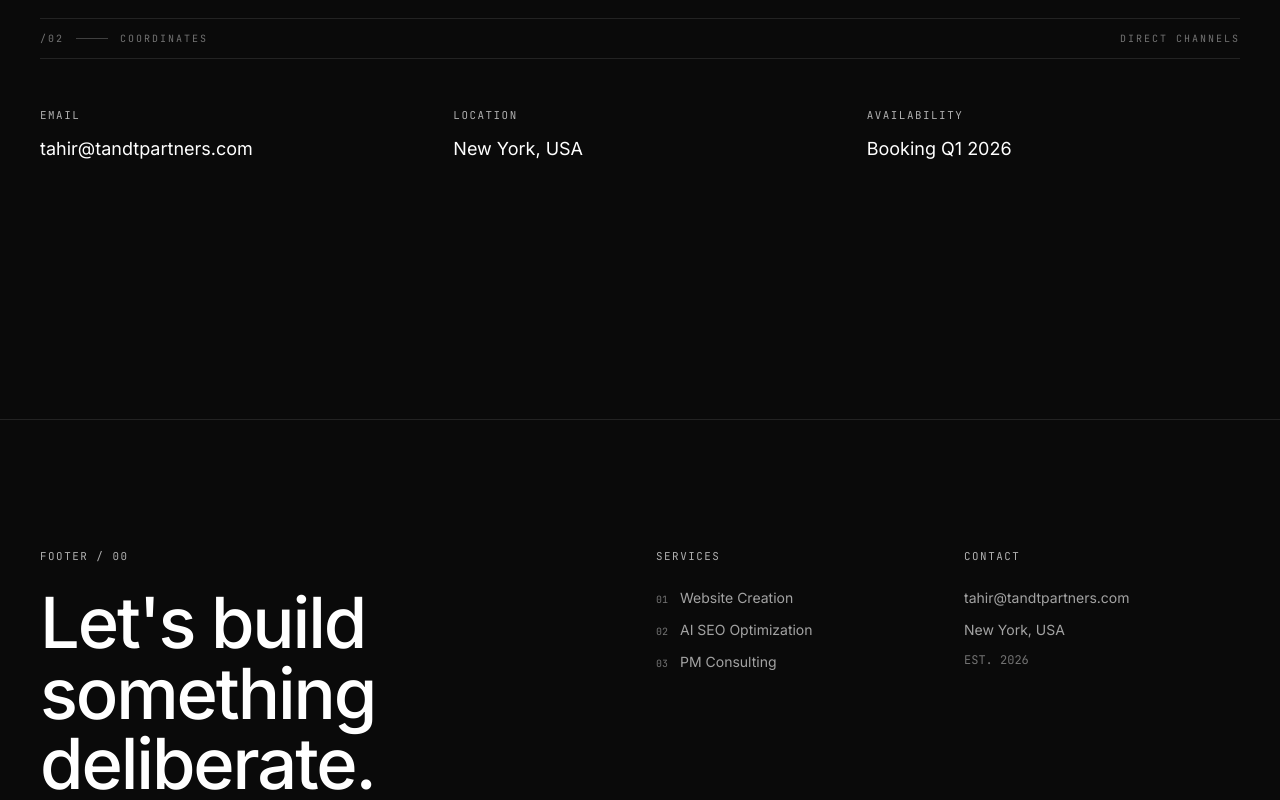
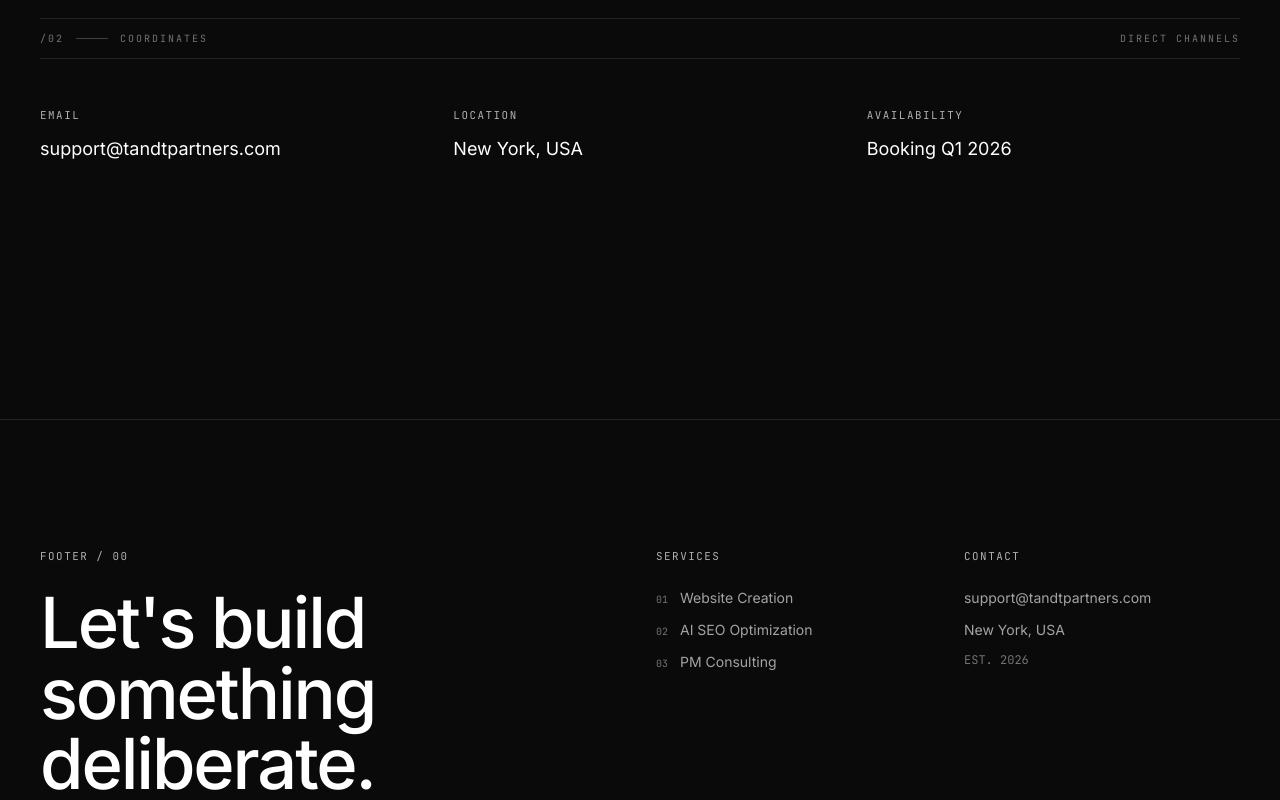
Before and after one commit to TandTPartners/tandtpartners.github.io, a React (Vite) app: page /contact in a window 1280 px wide. Shown: the part 1720-2520 px from the top of the page. Built offline with nearby package versions, Linux system fonts and the light colour scheme.

Commit message:
update contact information

```diff
--- a/src/components/layout/Footer.tsx
+++ b/src/components/layout/Footer.tsx
@@ -50,7 +50,7 @@ export default function Footer() {
           <div className="md:col-span-3">
             <p className="eyebrow">Contact</p>
             <ul className="mt-6 space-y-3 text-sm text-neutral-400">
-              <li>tahir@tandtpartners.com</li>
+              <li>support@tandtpartners.com</li>
               <li>New York, USA</li>
               <li className="mono text-xs uppercase text-neutral-500">
                 Est. 2026
--- a/src/components/layout/Navbar.tsx
+++ b/src/components/layout/Navbar.tsx
@@ -5,7 +5,7 @@ import { ArrowUpRight, Menu, X } from 'lucide-react'
 import { clsx } from 'clsx'
 
 const navLinks = [
-  { to: '/', label: 'Index', num: '00' },
+  { to: '/', label: 'Home', num: '00' },
   { to: '/website-creation', label: 'Websites', num: '01' },
   { to: '/ai-seo-optimization', label: 'AI SEO', num: '02' },
   { to: '/project-management-consulting', label: 'PM Consulting', num: '03' },
--- a/src/pages/ContactPage.tsx
+++ b/src/pages/ContactPage.tsx
@@ -8,8 +8,8 @@ import MagneticButton from '../components/ui/MagneticButton'
 import { SplitLine } from '../components/ui/TextReveal'
 import SEO from '../components/system/SEO'
 
-const FORM_ENDPOINT = 'https://formsubmit.co/ajax/tahir@tandtpartners.com'
-const MAILTO_TO = 'tahir@tandtpartners.com'
+const FORM_ENDPOINT = 'https://formsubmit.co/ajax/support@tandtpartners.com'
+const MAILTO_TO = 'support@tandtpartners.com'
 
 const serviceOptions = [
   { value: 'website', label: 'Website Creation', num: '01' },
```
